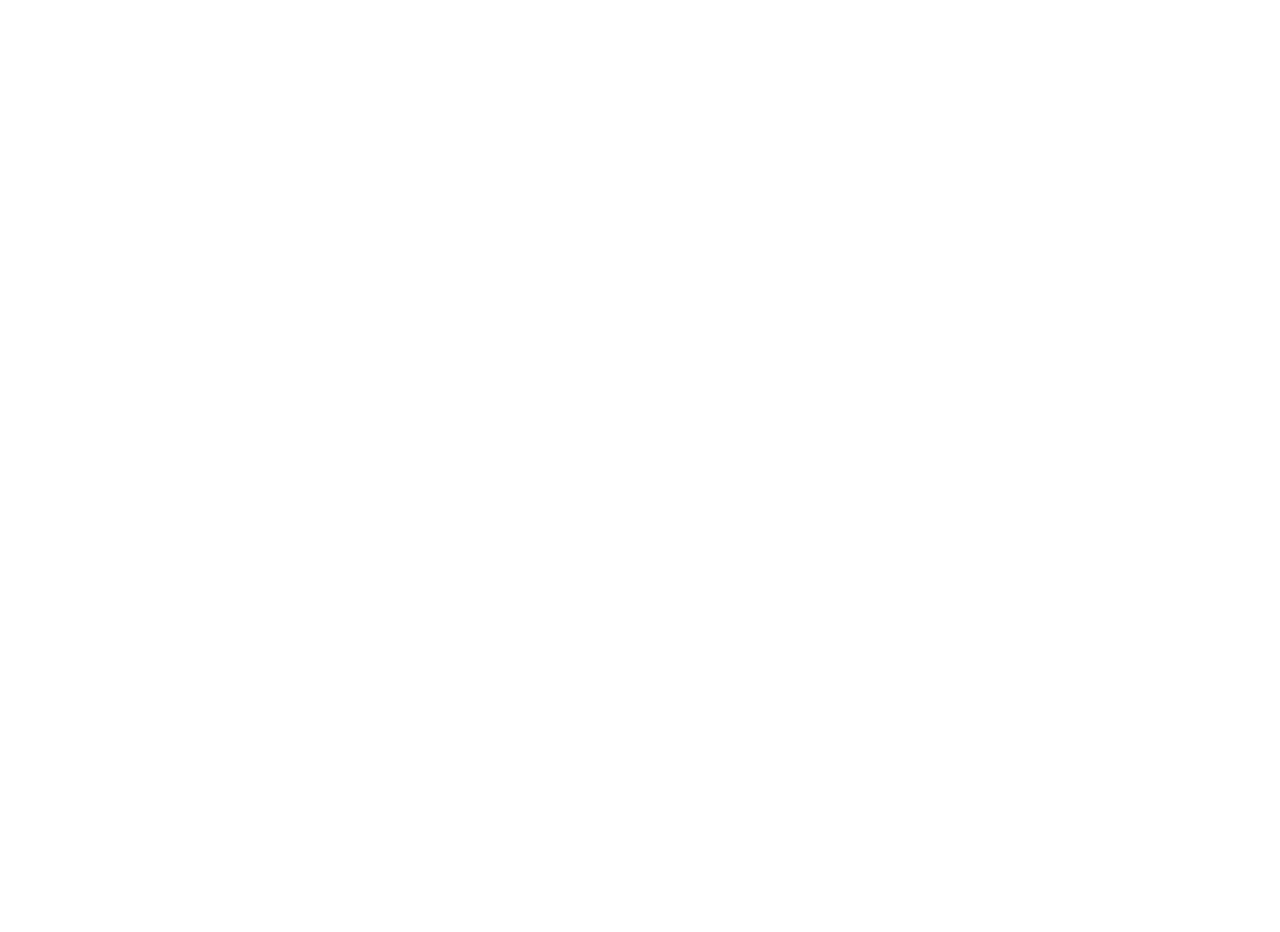
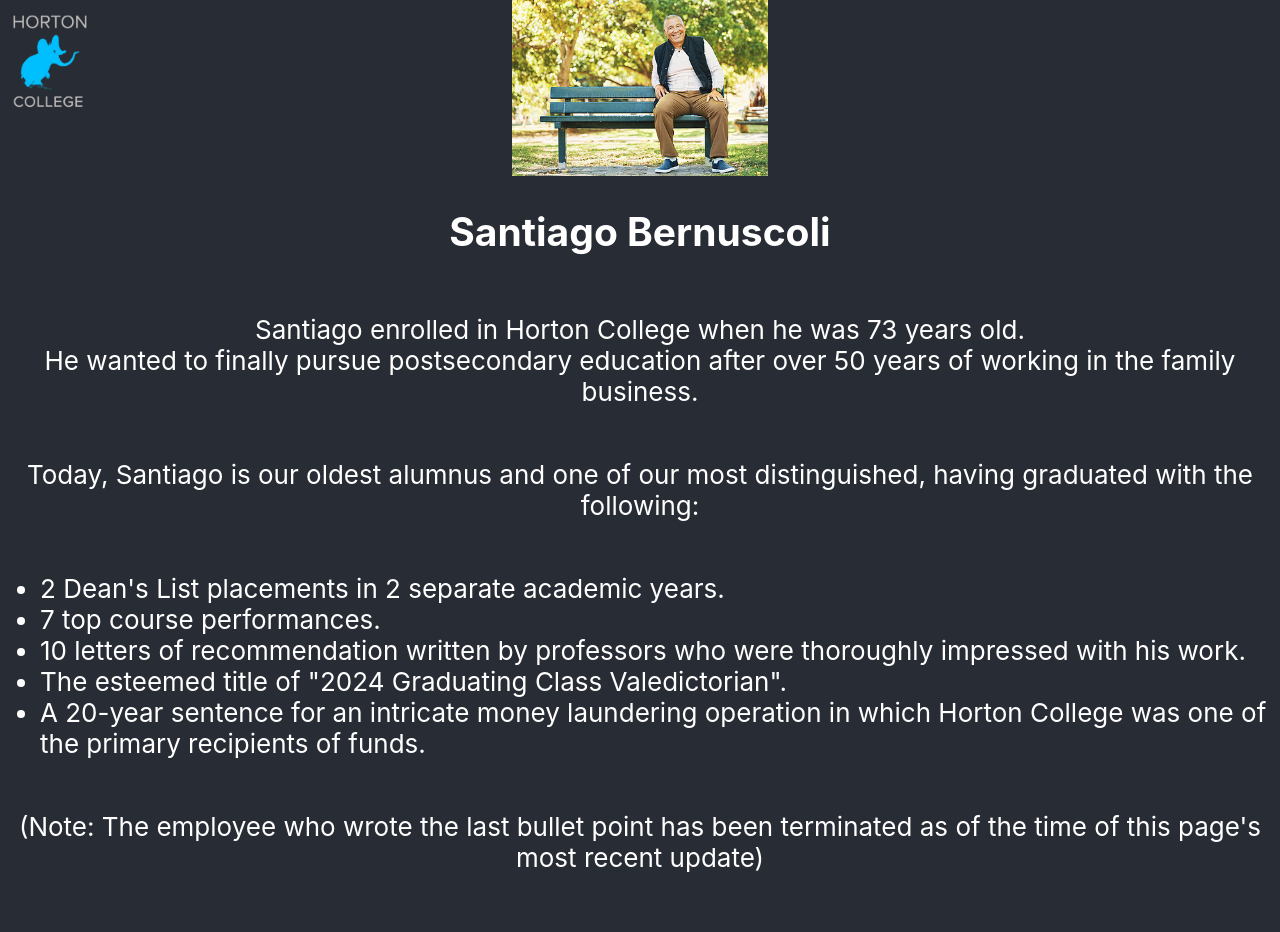
Before and after one commit to GiancarloB210/horton-college, a React (Create React App) app: page /alumni/santiago in a window 1280 px wide. Before the commit this address had no page. Shown: the top 932 px of the page. Before the commit the page ends 800 px from the top, so only its background shows below. Built offline with nearby package versions, Linux system fonts and the light colour scheme.

Commit message:
Add star alumnus page for Santiago, fix facilities list title

```diff
--- a/src/App.js
+++ b/src/App.js
@@ -5,6 +5,7 @@
 import StaffMainPage from './pages/staff/StaffMainPage.js'
 import AlumniMainPage from './pages/alumni/AlumniMainPage.js'
 import Baxter from './pages/alumni/alumni-pages/Baxter.js'
+import Santiago from './pages/alumni/alumni-pages/Santiago.js'
 import Jerrie from './pages/staff/staff-pages/Jerrie.js'
 import InvertedJayBaruchel from './pages/staff/staff-pages/InvertedJayBaruchel.js'
 import AIGeneratedAnimeWoman from './pages/staff/staff-pages/AnimeWomanAI.js'
@@ -28,6 +29,7 @@
             <Route path="/staff/ai_generated_anime_woman" element={<AIGeneratedAnimeWoman />} />
           <Route path="/alumni" element={<AlumniMainPage />} />
             <Route path="/alumni/baxter" element={<Baxter />} />
+            <Route path="/alumni/santiago" element={<Santiago />} />
           <Route path="/facilities" element={<FacilitiesMainPage />} />
              <Route path="/facilities/pool" element={<PoolPage />} />
           <Route path="/visits/schedule_visit" element={<ScheduleVisitPage />} />
--- a/src/components/alumni/AlumniList.js
+++ b/src/components/alumni/AlumniList.js
@@ -8,6 +8,9 @@
                 <li>
                     <Link to="/alumni/baxter">Baxter David Edwards</Link>
                 </li>
+                <li>
+                    <Link to="/alumni/santiago">Santiago Bernuscoli</Link>
+                </li>
             </ul>
         </div>
     )
--- a/src/components/facilities/FacilitiesList.js
+++ b/src/components/facilities/FacilitiesList.js
@@ -3,7 +3,7 @@
 function FacilitiesList() {
     return (
         <div>
-            <h2>Star Alumni</h2>
+            <h2>Facilities</h2>
             <ul>
                 <li>
                     <Link to="/facilities/pool">"State-of-the-Art" Pool</Link>
--- /dev/null
+++ b/src/pages/alumni/alumni-pages/Santiago.js
@@ -0,0 +1,34 @@
+import Header from '../../../components/Header.js'
+import Footer from '../../../components/Footer.js'
+import santiago from '../../../img/alumni/santiago.jpg'
+import { Link } from "react-router-dom";
+
+function Santiago() {
+  return (
+    <div className="app-page">
+        <Header />
+        <section class="app-section">
+            <img src={santiago} class='site-image' alt="Baxter" />
+            <h1>Santiago Bernuscoli</h1>
+            <p>
+              Santiago enrolled in Horton College when he was 73 years old.<br />
+              He wanted to finally pursue postsecondary education after over 50 years of working in the family business.
+            </p>
+            <p>Today, Santiago is our oldest alumnus and one of our most distinguished, having graduated with the following:</p>
+            <ul>
+              <li>2 Dean's List placements in 2 separate academic years.</li>
+              <li>7 top course performances.</li>
+              <li>10 letters of recommendation written by professors who were thoroughly impressed with his work.</li>
+              <li>The esteemed title of "2024 Graduating Class Valedictorian".</li>
+              <li>A 20-year sentence for an intricate money laundering operation in which Horton College was one of the primary recipients of funds.</li>
+            </ul>
+            <p>(Note: The employee who wrote the last bullet point has been terminated as of the time of this page's most recent update)</p>
+            <br/>
+            <Link to="../alumni">Back to Star Alumni List</Link>
+        </section>
+        <Footer />
+    </div>
+  );
+}
+
+export default Santiago
```
Also changed, not shown: src/img/alumni/santiago.jpg (added).
